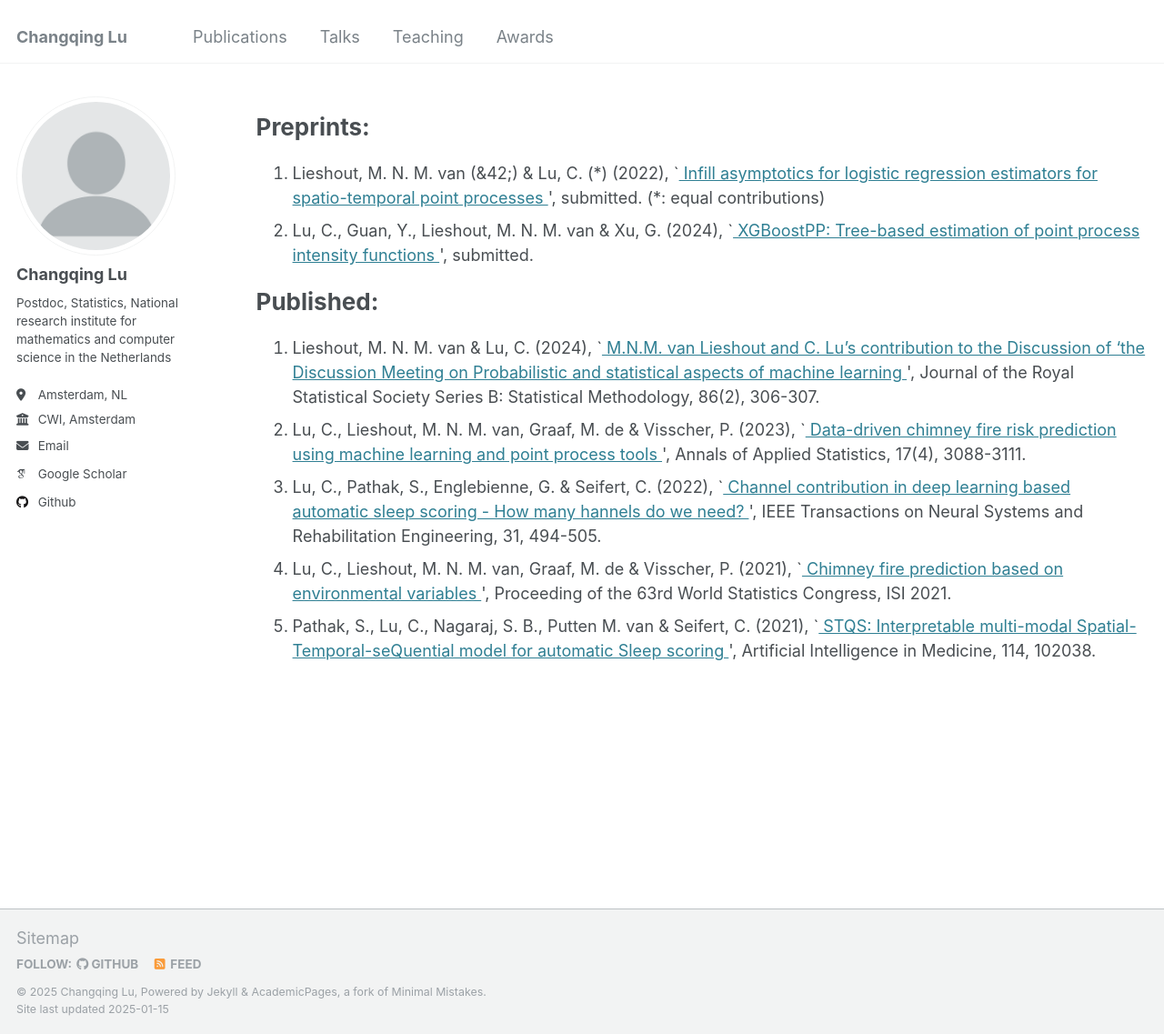
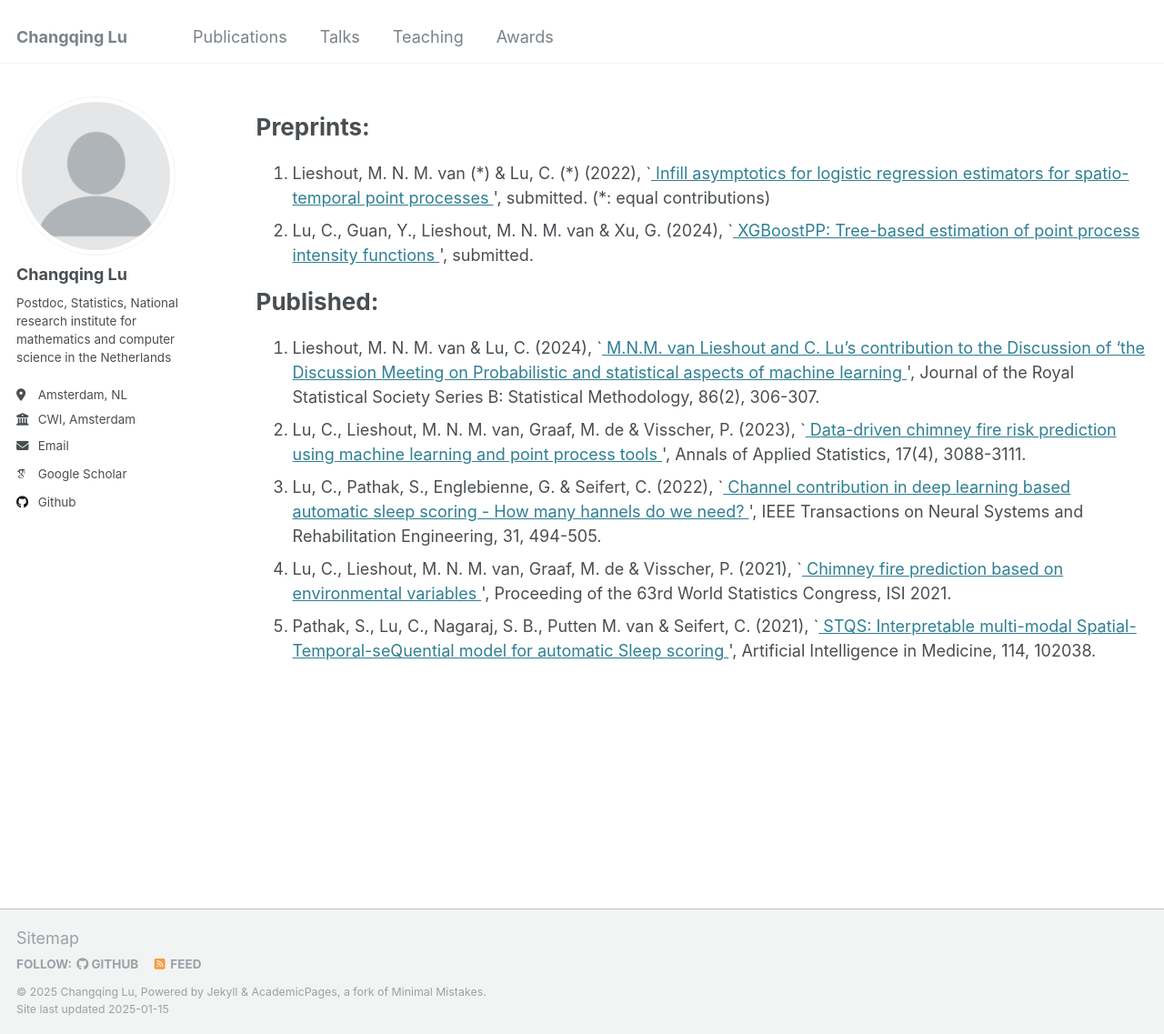
Before and after one commit to Bobby-Lu/Bobby-Lu.github.io, a Jekyll site: the page built from _pages/publications.html, in a window 1280 px wide and 1137 px high. Shown: the whole window at 91% size. Built offline with Jekyll 4.4.1, drawn with Linux system fonts in a browser that asks for light colours; some web fonts are replaced; part of the change alters nothing that is shown.

Commit message:
Update publications.html

```diff
--- a/_pages/publications.html
+++ b/_pages/publications.html
@@ -12,7 +12,7 @@ author_profile: true
 <div class="publication">
   <ol>
     <li>
-      Lieshout, M. N. M. van (&42;) & Lu, C. (&ast;) (2022),
+      Lieshout, M. N. M. van (&#42;) & Lu, C. (&ast;) (2022),
       `<a href="https://arxiv.org/abs/2208.12080">
         Infill asymptotics for logistic regression estimators for spatio-temporal point processes
       </a>',
```
